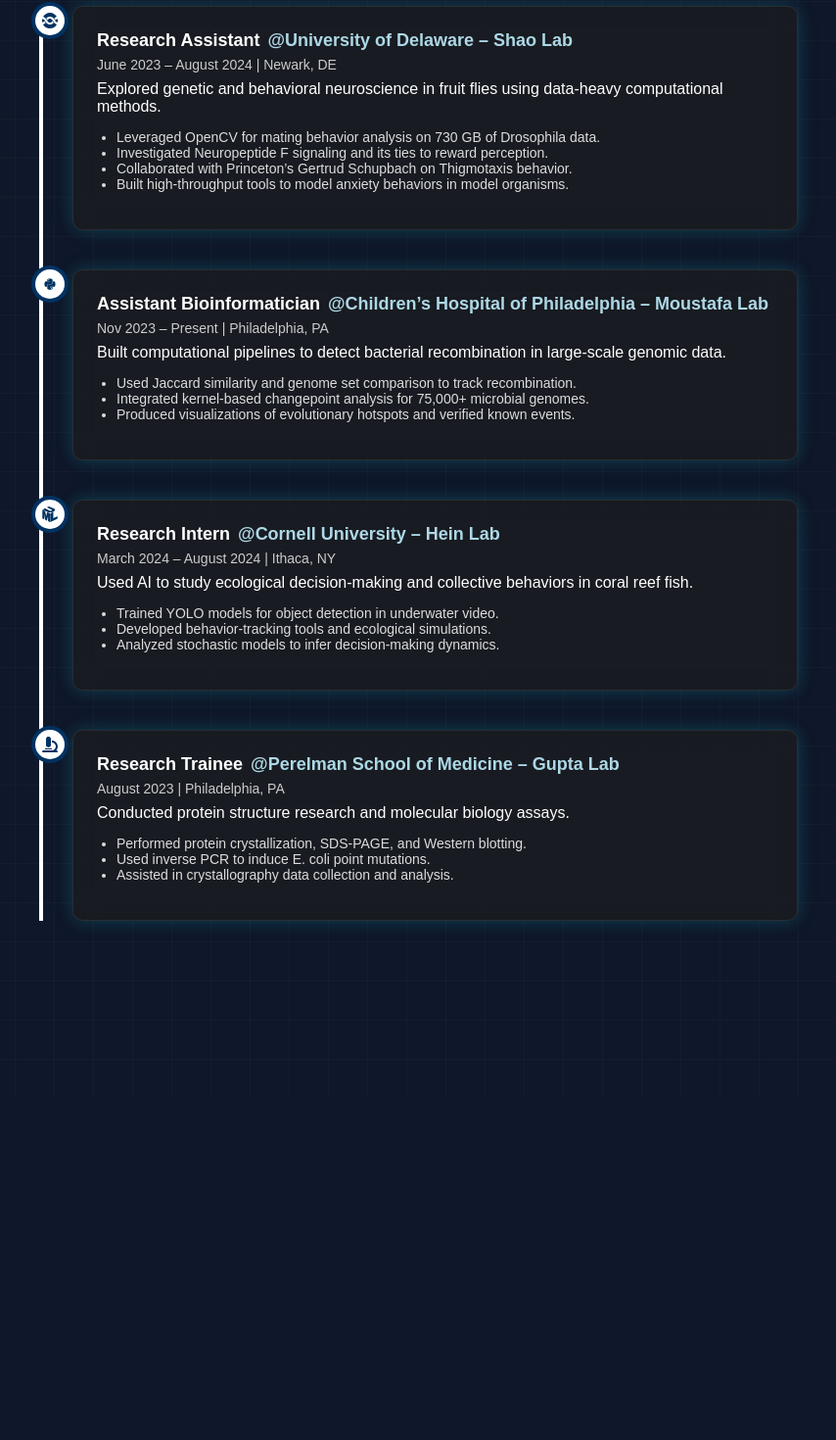
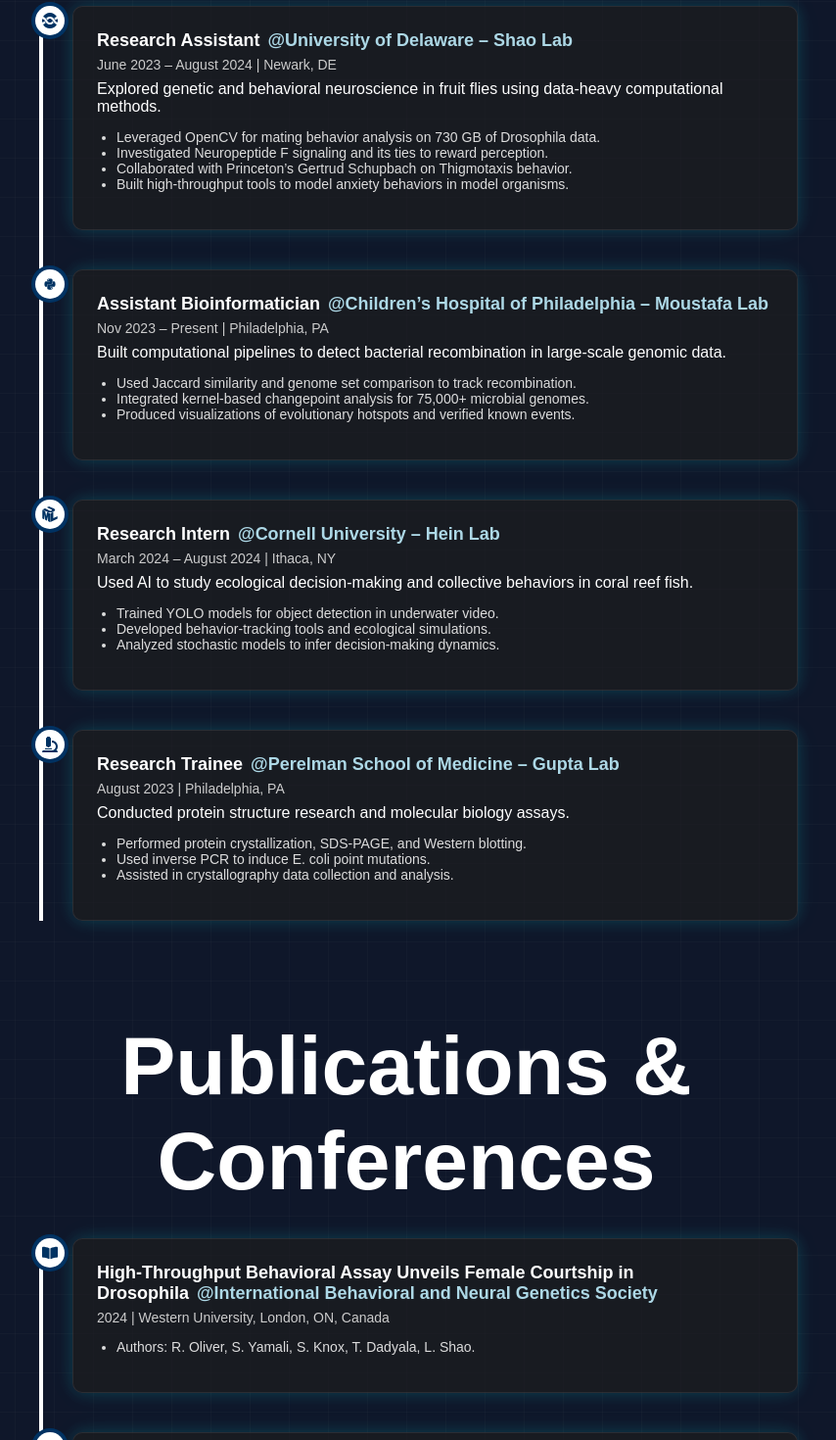
Before and after one commit to Srujyama/srujyama.github.io, a React (Vite) app: page /#/resume in a window 1280 px wide. Shown: the part 1279-2749 px from the top of the page at 98% size, without its empty margins (225-1079 px from the left). Before the commit the page ends 2399 px from the top, so only its background shows below. Built offline with nearby package versions, Linux system fonts and the light colour scheme.

Commit message:
Add files via upload

```diff
--- a/src/About.jsx
+++ b/src/About.jsx
@@ -1,7 +1,6 @@
 import React, { useEffect, useState } from 'react'
 import Header from './Header'
 import './About.css'
-import './Resume.css'
 import { motion } from 'framer-motion'
 import { MapContainer, TileLayer, Marker, Popup } from 'react-leaflet'
 import 'leaflet/dist/leaflet.css'
@@ -59,11 +58,11 @@
 
 
     return (
-        <div className="resume-container">
+        <div className="about-container">
             <Header/>
 
             <motion.h1
-                className="resume-title about-main-title"
+                className="about-title about-main-title"
                 initial={{y: -20, opacity: 0}}
                 animate={{y: 0, opacity: 1}}
                 transition={{duration: 0.6, delay: 0.2}}
--- a/src/TimeLineComponent.css
+++ b/src/TimeLineComponent.css
@@ -27,6 +27,7 @@
     align-items: flex-start;
     margin-bottom: 40px;
     position: relative;
+    will-change: transform, opacity;
 }
 
 .timeline-icon {
@@ -102,3 +103,39 @@
     backdrop-filter: blur(12px);
     border: 1px solid rgba(255, 255, 255, 0.08);
 }
+
+.timeline-toggle-button {
+    margin-top: 0.75rem;
+    padding: 0.5rem 1.2rem;
+    background: linear-gradient(135deg, #6dd5ed, #2193b0);
+    color: #fff;
+    border: none;
+    border-radius: 999px;
+    cursor: pointer;
+    font-size: 0.9rem;
+    font-weight: 600;
+    display: inline-flex;
+    align-items: center;
+    gap: 0.5rem;
+    box-shadow: 0 4px 8px rgba(33, 147, 176, 0.3);
+    transition: all 0.3s ease;
+}
+
+.timeline-toggle-button:hover {
+    background: linear-gradient(135deg, #2193b0, #6dd5ed);
+    transform: scale(1.05);
+    box-shadow: 0 6px 12px rgba(33, 147, 176, 0.4);
+}
+
+.timeline-toggle-button:active {
+    transform: scale(0.97);
+    box-shadow: 0 2px 4px rgba(33, 147, 176, 0.2);
+}
+
+.timeline-toggle-button .chevron-icon {
+    transition: transform 0.3s ease;
+}
+
+.timeline-toggle-button.open .chevron-icon {
+    transform: rotate(180deg);
+}
--- a/src/TimeLineComponent.jsx
+++ b/src/TimeLineComponent.jsx
@@ -1,20 +1,42 @@
-import React from 'react'
-import { motion } from 'framer-motion'
-import { FaGraduationCap, FaBriefcase, FaHandsHelping, FaMicroscope } from 'react-icons/fa'
-import { SiMicrogenetics } from "react-icons/si";
-import { SiUml } from "react-icons/si";
-import { DiPython } from "react-icons/di";
-import { FaUserGraduate } from "react-icons/fa6";
-
-
-
+import React, { useState, memo } from 'react'
+import { motion, AnimatePresence } from 'framer-motion'
+import {
+    FaGraduationCap, FaBriefcase, FaHandsHelping, FaMicroscope,
+    FaUserGraduate, FaBookOpen, FaStar, FaChevronDown
+} from 'react-icons/fa'
+import { SiMicrogenetics, SiUml } from 'react-icons/si'
+import { DiPython } from 'react-icons/di'
 import './TimeLineComponent.css'
 
+// Animation Variants
+const containerVariants = {
+    hidden: {},
+    visible: {
+        transition: {
+            staggerChildren: 0.15,
+            delayChildren: 0.1
+        }
+    }
+}
+
+const itemVariants = {
+    hidden: { opacity: 0, y: 40 },
+    visible: {
+        opacity: 1,
+        y: 0,
+        transition: {
+            duration: 0.5,
+            ease: 'easeOut'
+        }
+    }
+}
+
+// Education Section
 const education = [
     {
         icon: <FaUserGraduate />,
         title: 'Newark Charter High School',
-        subtitle: ' Computer Science',
+        subtitle: 'Computer Science',
         date: '2021 – 2025 | Newark, DE',
         description: 'High School Diploma',
         details: ['GPA: 4.5 / 4.0 (Weighted)']
@@ -22,13 +44,14 @@
     {
         icon: <FaGraduationCap />,
         title: 'UC Berkeley',
-        subtitle: ' Computer Science and Economics',
+        subtitle: 'Computer Science and Economics',
         date: '2025 – Present | Berkeley, CA',
         description: 'B.A. in Computer Science and Economics',
         details: ['GPA: TBD']
     }
 ]
 
+// Work Experience Section
 const work = [
     {
         icon: <SiMicrogenetics />,
@@ -81,46 +104,190 @@
     }
 ]
 
-function Section({ title, items }) {
+// Publications & Conferences
+const publications = [
+    {
+        icon: <FaBookOpen />,
+        title: 'High-Throughput Behavioral Assay Unveils Female Courtship in Drosophila',
+        subtitle: 'International Behavioral and Neural Genetics Society',
+        date: '2024 | Western University, London, ON, Canada',
+        details: ['Authors: R. Oliver, S. Yamali, S. Knox, T. Dadyala, L. Shao.']
+    },
+    {
+        icon: <FaBookOpen />,
+        title: 'High-Throughput Behavioral Assay Unveils Female Courtship in Drosophila',
+        subtitle: 'Sexually Dimorphic Circuits and Behaviors, Janelia Research Campus',
+        date: '2024 | Howard Hughes Medical Institute, Ashburn, VA',
+        details: ['Authors: R. Oliver, S. Yamali, S. Knox, T. Dadyala, L. Shao.']
+    },
+    {
+        icon: <FaBookOpen />,
+        title: 'Redcarpet: A Tool for Rapid Recombination Detection in Staphylococcus aureus and Other Species',
+        subtitle: '19th International Symposium on Staphylococci and Staphylococcal Infections',
+        date: '2024 | Perth, Australia',
+        details: ['Authors: A. Moustafa, E. Theiller, A. Lal, S. Yamali, A. Feder, A. Narechania, P. Planet.']
+    }
+]
+
+// Awards
+const awards = [
+    {
+        icon: <FaStar />,
+        title: 'Presidential Volunteer Service Award – Gold',
+        subtitle: 'United States Government',
+        date: 'May 2024',
+        description: 'Awarded for significant national-level community service.',
+        details: []
+    },
+    {
+        icon: <FaStar />,
+        title: '1st Place in Behavior',
+        subtitle: 'Delaware Valley Science Fair',
+        date: 'Apr 2024',
+        description: 'Top honors in Behavioral Science category.',
+        details: []
+    },
+    {
+        icon: <FaStar />,
+        title: 'USA Biology Olympiad Semi-Finalist',
+        subtitle: 'Center for Excellence in Education',
+        date: 'Mar 2024',
+        description: 'Top 10% nationally among USABO participants.',
+        details: []
+    },
+    {
+        icon: <FaStar />,
+        title: 'AP Scholar with Distinction',
+        subtitle: 'College Board',
+        date: 'Jul 2023',
+        description: 'Scores of 3+ on 5+ exams, avg. 3.5+ overall.',
+        details: []
+    },
+    {
+        icon: <FaStar />,
+        title: 'BPA Awards',
+        subtitle: 'Business Professionals of America',
+        date: '2023–2025',
+        description: 'National and state honors in business, healthcare, design.',
+        details: [
+            'National:',
+            ' - 8th: Info Tech Concepts (2023)',
+            ' - 2nd: Healthcare Admin (2024)',
+            'State:',
+            ' - 1st: Website Design (2023, 2024)',
+            ' - 1st: Healthcare Admin Concepts (2024)',
+            ' - 1st: Meeting/Event Planning (2025)',
+            ' - 3rd: Digital Communication (2025)'
+        ]
+    },
+    {
+        icon: <FaStar />,
+        title: 'TSA Awards',
+        subtitle: 'Technology Student Association',
+        date: '2023–2024',
+        description: 'Top state placements in STEM competitions.',
+        details: [
+            ' - 2nd: Biotechnology Design (2023, 2024)',
+            ' - 3rd: Music Production (2023, 2024)',
+            ' - 3rd: Extemporaneous Speech (2024)'
+        ]
+    }
+]
+
+// Section component with safe state handling
+const Section = memo(function Section({ id, title, items }) {
+    const [openIndices, setOpenIndices] = useState({})
+    const toggleIndex = (index) => {
+        setOpenIndices((prev) => ({
+            ...prev,
+            [index]: !prev[index],
+        }))
+    }
+
+    const isAwards = title === "Awards"
+
     return (
-        <div className="timeline-section">
+        <motion.section
+            id={id}
+            className="timeline-section"
+            initial="hidden"
+            whileInView="visible"
+            viewport={{ once: true, amount: 0.2 }}
+            variants={containerVariants}
+        >
             <h2 className="timeline-section-title">{title}</h2>
-            <div className="timeline-column">
-                {items.map((item, i) => (
+
+            <motion.div className="timeline-column" variants={containerVariants}>
+                {items.map((item, i) => {
+                    const hasDetails = item.details && item.details.length > 0
+                    const isOpen = openIndices[i] || false
+
+                    return (
                         <motion.div
-                        key={i}
+                            key={`${item.title}-${i}`}
                             className="timeline-item"
-                        initial={{ opacity: 0, x: -80 }}
-                        whileInView={{ opacity: 1, x: 0 }}
-                        transition={{ duration: 0.6, ease: 'easeOut' }}
-                        viewport={{ once: true }}
+                            variants={itemVariants}
                         >
                             <div className="timeline-icon">{item.icon}</div>
                             <div className="timeline-content">
                                 <div className="timeline-header">
                                     <span className="timeline-title">{item.title}</span>
-                                <span className="timeline-sub">@{item.subtitle}</span>
+                                    {item.subtitle && <span className="timeline-sub">@{item.subtitle}</span>}
                                 </div>
-                            <div className="timeline-date">{item.date}</div>
-                            <div className="timeline-description">{item.description}</div>
+                                {item.date && <div className="timeline-date">{item.date}</div>}
+                                {item.description && <div className="timeline-description">{item.description}</div>}
+
+                                {isAwards && hasDetails ? (
+                                    <>
+                                        <button
+                                            className={`timeline-toggle-button ${isOpen ? 'open' : ''}`}
+                                            onClick={() => toggleIndex(i)}
+                                        >
+                                            <span>{isOpen ? 'Hide Details' : 'Show Details'}</span>
+                                            <FaChevronDown className="chevron-icon" />
+                                        </button>
+
+                                        <AnimatePresence initial={false}>
+                                            {isOpen && (
+                                                <motion.ul
+                                                    className="timeline-details"
+                                                    initial={{ opacity: 0, height: 0 }}
+                                                    animate={{ opacity: 1, height: "auto" }}
+                                                    exit={{ opacity: 0, height: 0 }}
+                                                    transition={{ duration: 0.4, ease: "easeInOut" }}
+                                                >
+                                                    {item.details.map((d, j) => (
+                                                        <li key={j}>{d}</li>
+                                                    ))}
+                                                </motion.ul>
+                                            )}
+                                        </AnimatePresence>
+                                    </>
+                                ) : (
+                                    hasDetails && (
                                         <ul className="timeline-details">
                                             {item.details.map((d, j) => (
                                                 <li key={j}>{d}</li>
                                             ))}
                                         </ul>
+                                    )
+                                )}
                             </div>
                         </motion.div>
-                ))}
-            </div>
-        </div>
                     )
-}
+                })}
+            </motion.div>
+        </motion.section>
+    )
+})
 
 export default function TimeLineComponent() {
     return (
         <div className="custom-timeline-wrapper">
-            <Section title="Education" items={education} />
-            <Section title="Work Experience" items={work} />
+            <Section id="Education" title="Education" items={education} />
+            <Section id="Work" title="Work Experience" items={work} />
+            <Section id="Publications" title="Publications & Conferences" items={publications} />
+            <Section id="Awards" title="Awards" items={awards} />
         </div>
     )
 }
```
Also changed, not shown: src/About.css (+37 -0 lines), src/Header.jsx (+17 -11 lines), src/NeuralNetProjects.jsx (+30 -16 lines), src/App.css (line endings or trailing spaces). Lines whose indentation alone changed are shown as unchanged.
